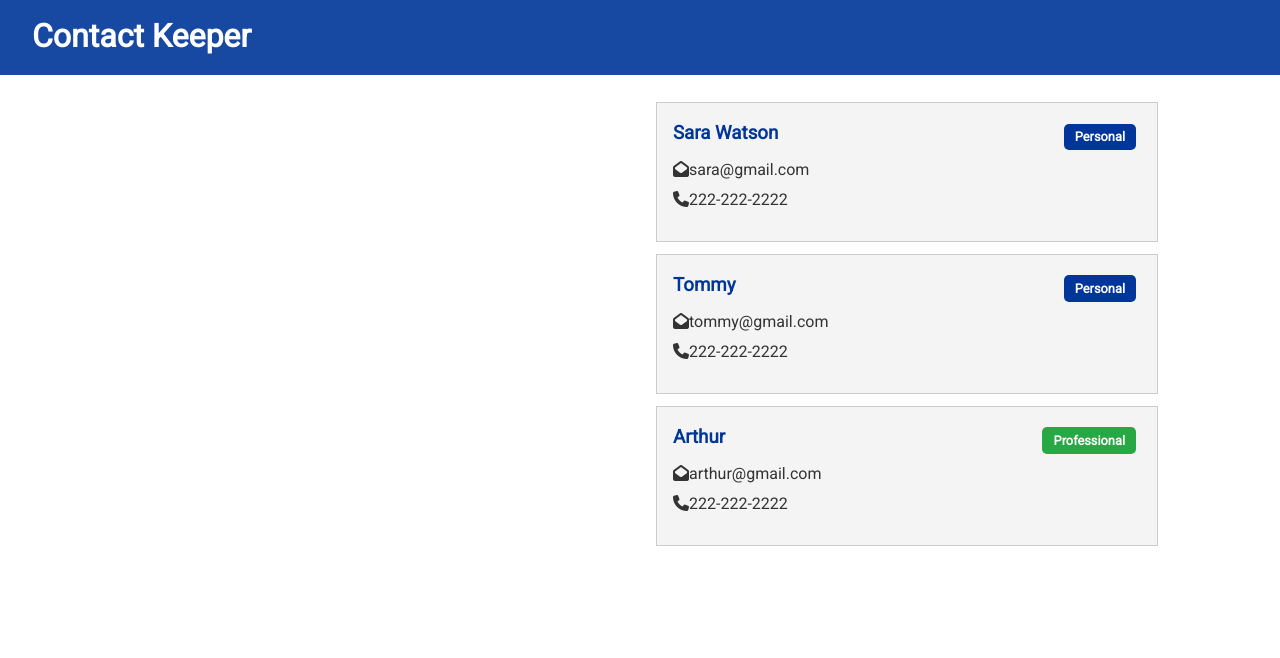
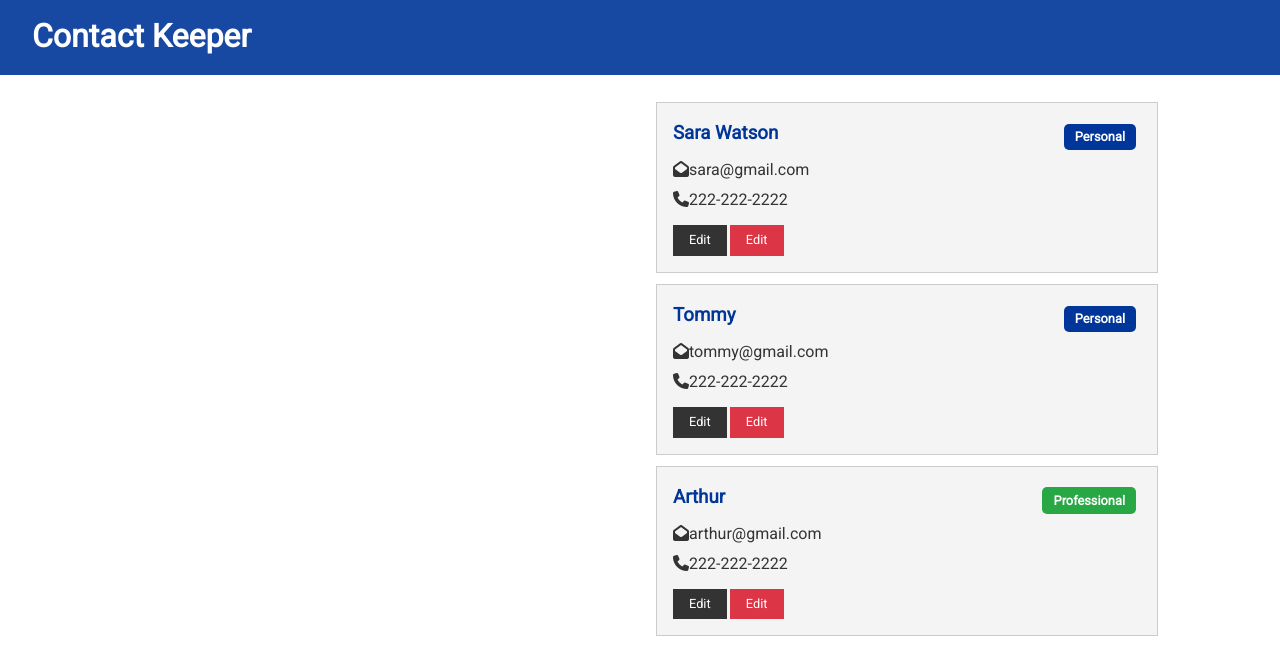
Before and after one commit to arsala1995/contact-keeper, a React (Create React App) app in the folder client/: page / in a window 1280 px wide. Shown: the top 658 px of the page. Built offline with nearby package versions, Linux system fonts and the light colour scheme.

Commit message:
adding edit and delete buttons underneath it

```diff
--- a/client/src/components/contacts/ContactItem.js
+++ b/client/src/components/contacts/ContactItem.js
@@ -23,6 +23,10 @@
           <i className="fas fa-phone"></i>{phone}
         </li>)}
       </ul>
+      <p>
+        <button className="btn btn-dark btn-sm">Edit</button>
+        <button className="btn btn-danger btn-sm">Edit</button>
+      </p>
     </div>
   )
 }
```
